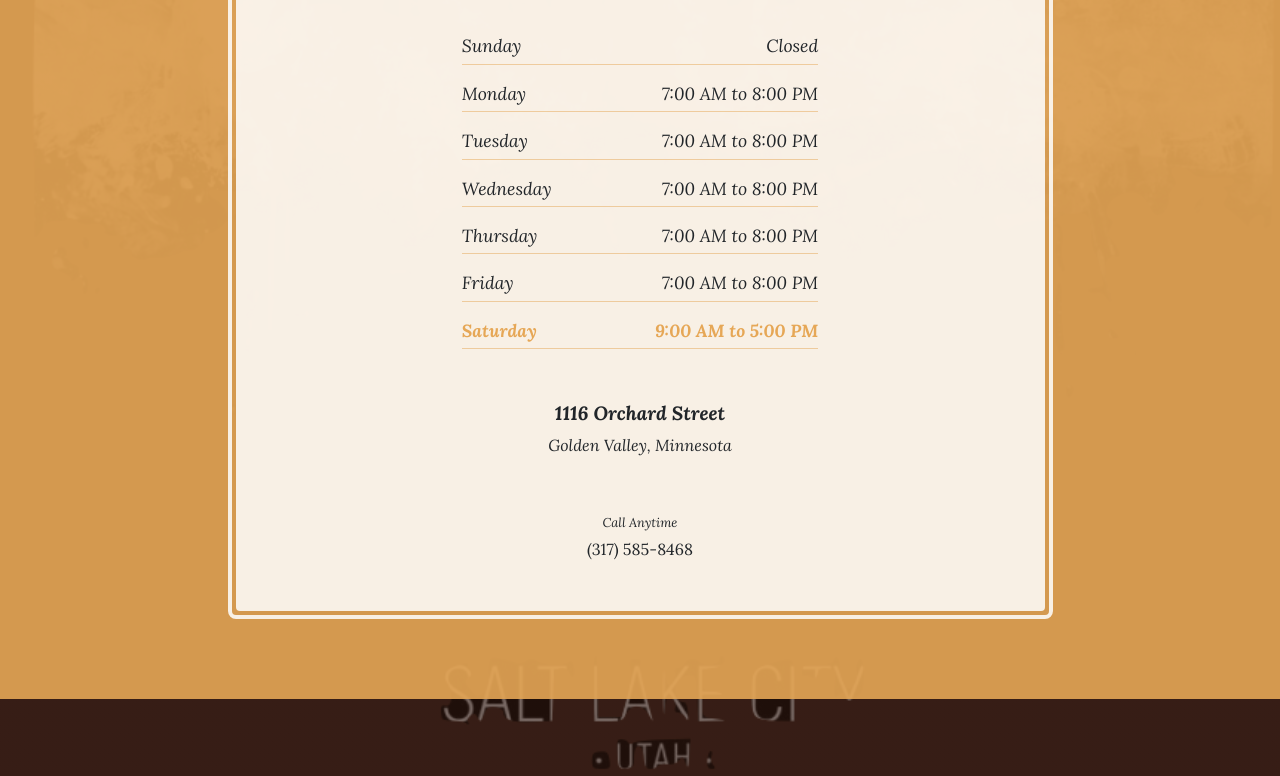
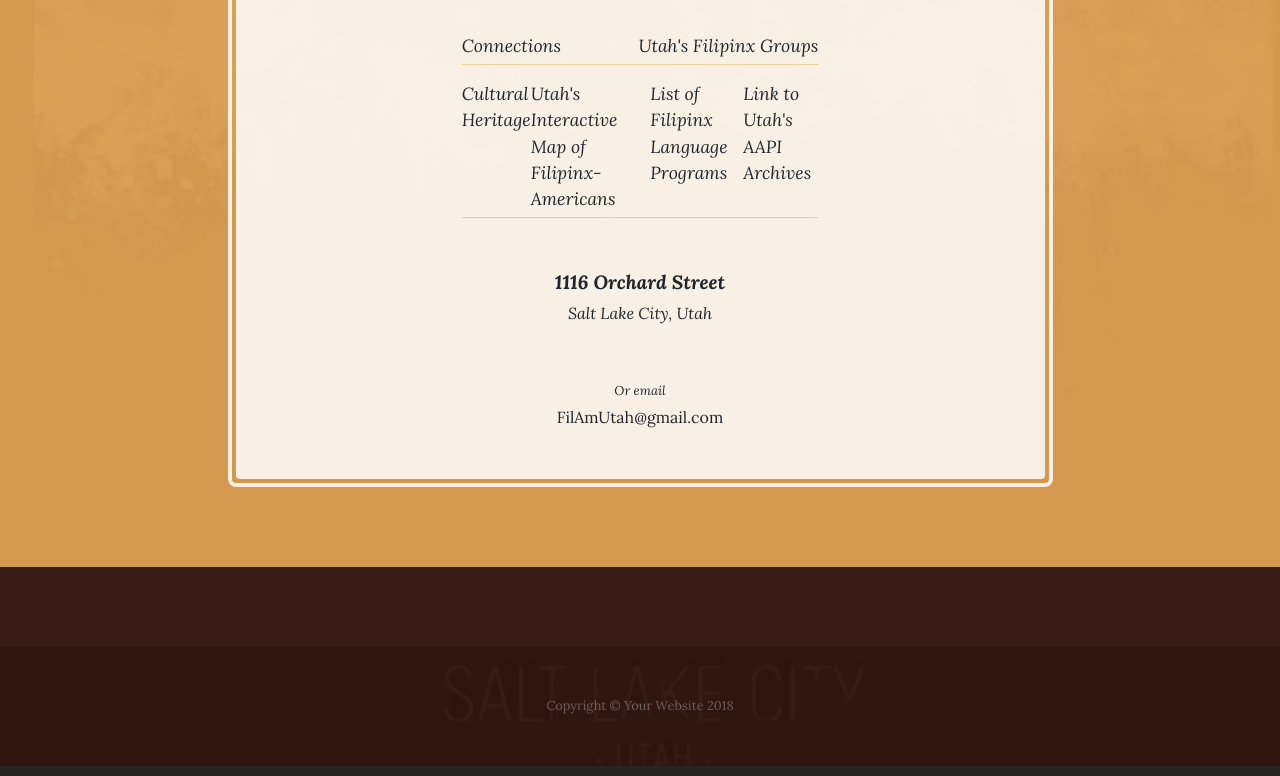
Before and after one commit to smahnke/FANHSUT3, a website: page resources.html in a window 1280 px wide. Shown: the part 667-1443 px from the top of the page. Drawn offline with Linux system fonts and the light colour scheme.

Commit message:
Update resources.html

```diff
--- a/resources.html
+++ b/resources.html
@@ -8,7 +8,7 @@
     <meta name="description" content="">
     <meta name="author" content="">
 
-    <title>Business Casual - Start Bootstrap Theme</title>
+    <title>Mock Fil-Am UT Site</title>
 
     <!-- Bootstrap core CSS -->
     <link href="vendor/bootstrap/css/bootstrap.min.css" rel="stylesheet">
@@ -66,75 +66,35 @@
           <div class="col-xl-9 mx-auto">
             <div class="cta-inner text-center rounded">
               <h2 class="section-heading mb-5">
-                <span class="section-heading-upper">Come On In</span>
-                <span class="section-heading-lower">We're Open</span>
+                <span class="section-heading-upper">Get connected</span>
+                <span class="section-heading-lower">Community Resources</span>
               </h2>
               <ul class="list-unstyled list-hours mb-5 text-left mx-auto">
                 <li class="list-unstyled-item list-hours-item d-flex">
-                  Sunday
-                  <span class="ml-auto">Closed</span>
+                  Connections
+                  <span class="ml-auto">Utah's Filipinx Groups</span>
                 </li>
                 <li class="list-unstyled-item list-hours-item d-flex">
-                  Monday
-                  <span class="ml-auto">7:00 AM to 8:00 PM</span>
-                </li>
-                <li class="list-unstyled-item list-hours-item d-flex">
-                  Tuesday
-                  <span class="ml-auto">7:00 AM to 8:00 PM</span>
-                </li>
-                <li class="list-unstyled-item list-hours-item d-flex">
-                  Wednesday
-                  <span class="ml-auto">7:00 AM to 8:00 PM</span>
-                </li>
-                <li class="list-unstyled-item list-hours-item d-flex">
-                  Thursday
-                  <span class="ml-auto">7:00 AM to 8:00 PM</span>
-                </li>
-                <li class="list-unstyled-item list-hours-item d-flex">
-                  Friday
-                  <span class="ml-auto">7:00 AM to 8:00 PM</span>
-                </li>
-                <li class="list-unstyled-item list-hours-item d-flex">
-                  Saturday
-                  <span class="ml-auto">9:00 AM to 5:00 PM</span>
+                  Cultural Heritage
+                  <span class="ml-auto">Utah's Interactive Map of Filipinx-Americans</span>
+                  <span class="ml-auto">List of Filipinx Language Programs</span>
+                  <span class="ml-auto">Link to Utah's AAPI Archives</span>
                 </li>
               </ul>
               <p class="address mb-5">
                 <em>
                   <strong>1116 Orchard Street</strong>
                   <br>
-                  Golden Valley, Minnesota
+                  Salt Lake City, Utah
                 </em>
               </p>
               <p class="mb-0">
                 <small>
-                  <em>Call Anytime</em>
+                  <em>Or email</em>
                 </small>
                 <br>
-                (317) 585-8468
+                FilAmUtah@gmail.com
               </p>
-            </div>
-          </div>
-        </div>
-      </div>
-    </section>
-
-    <section class="page-section about-heading">
-      <div class="container">
-        <img class="img-fluid rounded about-heading-img mb-3 mb-lg-0" src="img/about.jpg" alt="">
-        <div class="about-heading-content">
-          <div class="row">
-            <div class="col-xl-9 col-lg-10 mx-auto">
-              <div class="bg-faded rounded p-5">
-                <h2 class="section-heading mb-4">
-                  <span class="section-heading-upper">Strong Coffee, Strong Roots</span>
-                  <span class="section-heading-lower">About Our Cafe</span>
-                </h2>
-                <p>Founded in 1987 by the Hernandez brothers, our establishment has been serving up rich coffee sourced from artisan farmers in various regions of South and Central America. We are dedicated to travelling the world, finding the best coffee, and bringing back to you here in our cafe.</p>
-                <p class="mb-0">We guarantee that you will fall in
-                  <em>lust</em>
-                  with our decadent blends the moment you walk inside until you finish your last sip. Join us for your daily routine, an outing with friends, or simply just to enjoy some alone time.</p>
-              </div>
             </div>
           </div>
         </div>
```
